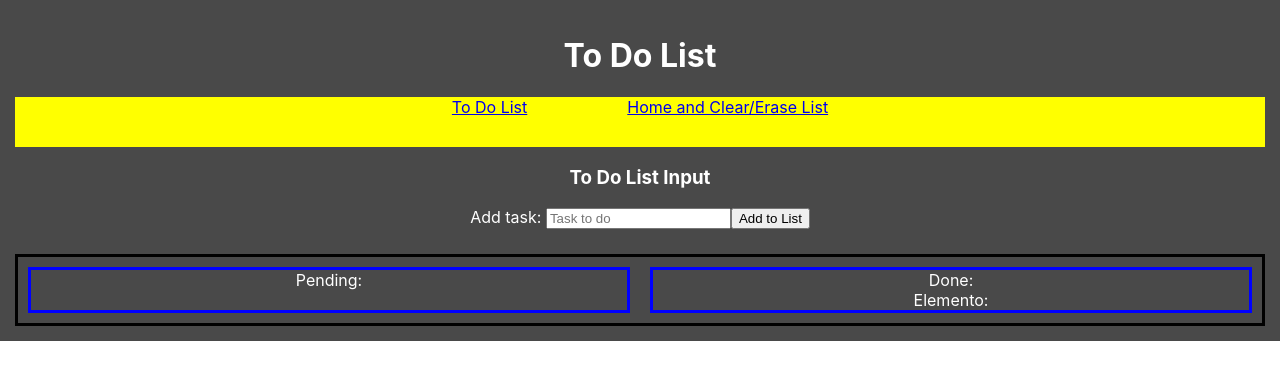
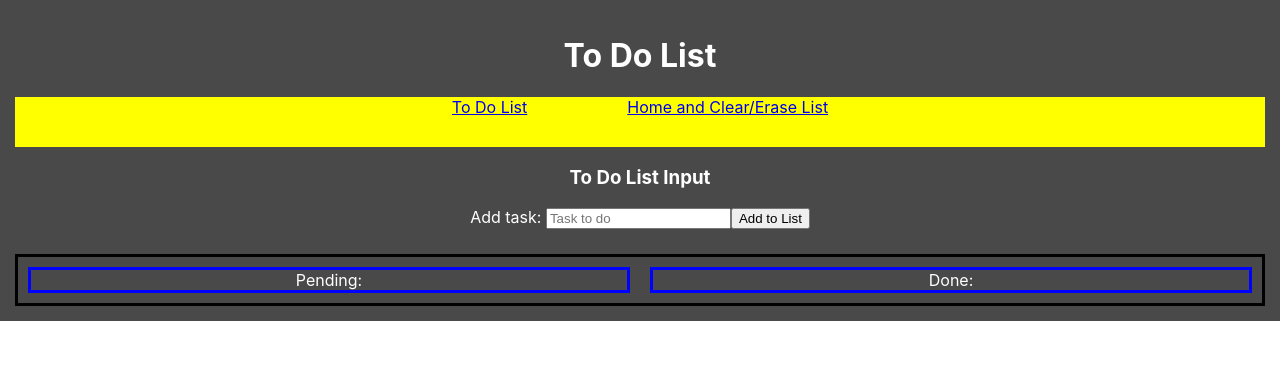
Before and after one commit to RobTangle/To-Do-List, a React (Create React App) app: page /toDo in a window 1280 px wide. Shown: the top 380 px of the page. Built offline with nearby package versions, Linux system fonts and the light colour scheme.

Commit message:
Quitar span "Elemento" del div del Done

```diff
--- a/src/components/ToDoList.jsx
+++ b/src/components/ToDoList.jsx
@@ -47,7 +47,6 @@ export default function ToDoList() {
           <div>
             Done: <br />
             {/* <Pending pending={done} /> */}
-            <span>Elemento:</span>
             <Elemento done={done} />
           </div>
         </div>
```
